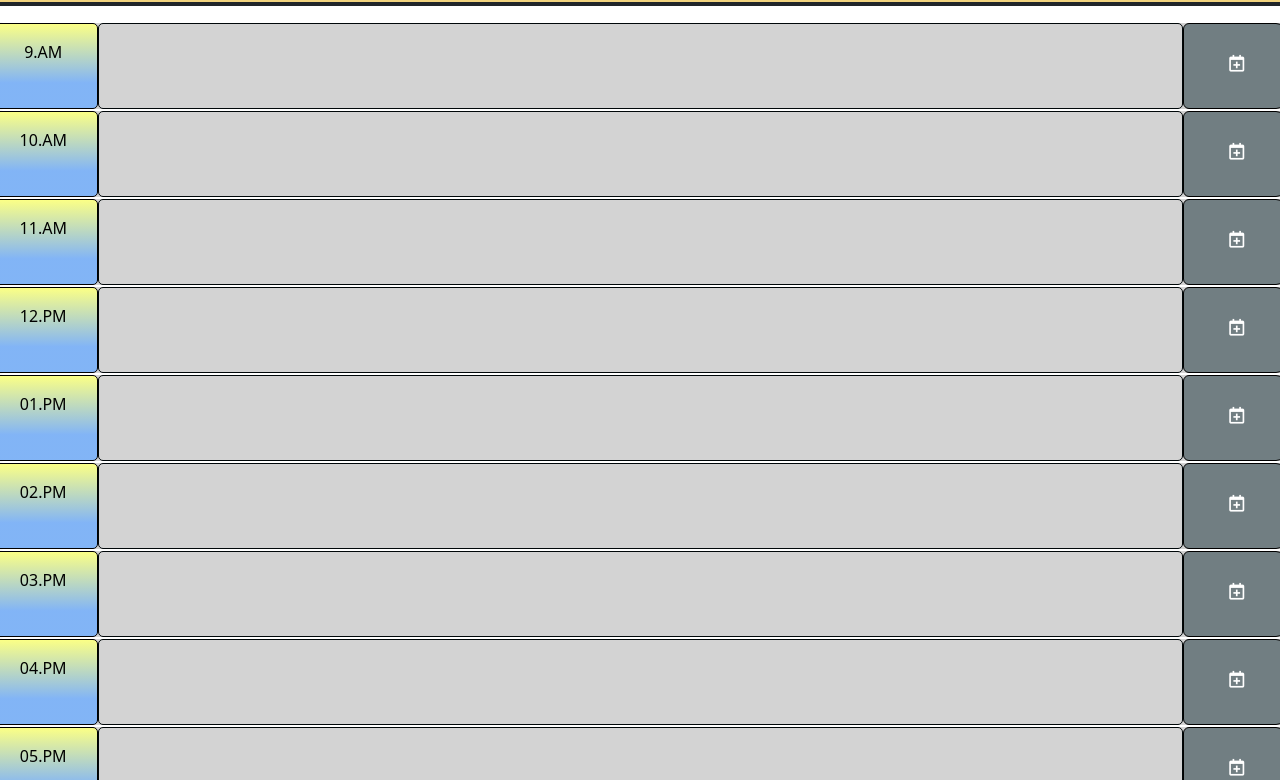
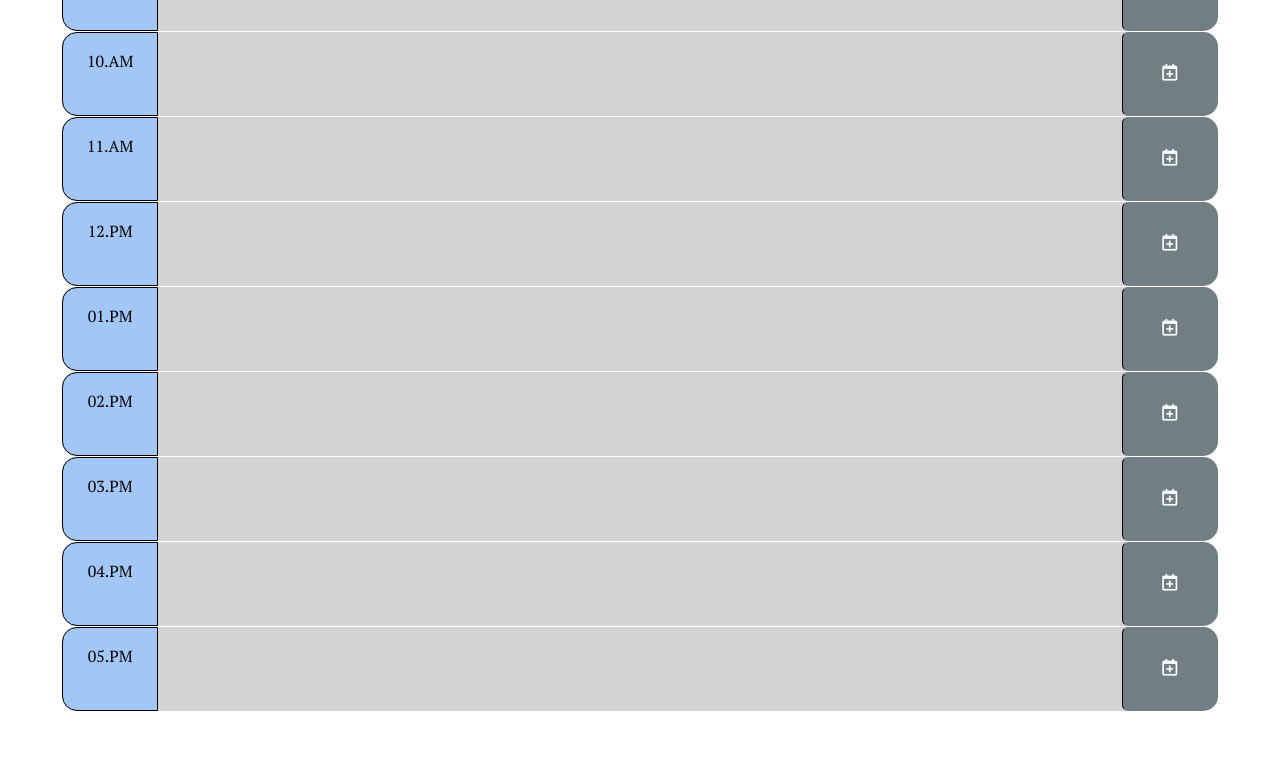
Before and after one commit to NPetkas/work-day-scheduler, a plain HTML site: page index.html in a window 1280 px wide. Shown: the part 208-988 px from the top of the page. After the commit the page ends 919 px from the top, so only its background shows below. Drawn offline with nearby package versions, Linux system fonts and the light colour scheme; a web font is replaced by a local one.

Commit message:
css update

```diff
--- a/Assets/css/style.css
+++ b/Assets/css/style.css
@@ -3,6 +3,7 @@
 /* body styling properties */
 body {
   font-size: 16px;
+  font-family: PT serif;
   scroll-behavior: smooth;
   flex-wrap: wrap;
 }
@@ -11,7 +12,7 @@ body {
 header {
   display: flex;
   top: 0;
-  width: 100.5%;
+  width: 100%;
   justify-content: space-between;
   font-size: 1.5rem;
   background-color: rgb(242, 211, 125);
@@ -20,8 +21,8 @@ header {
 /* text area styling */
 textarea {
   background: transparent;
-  border: 1px solid #000709;
-  border-radius: 5px;
+  border-left: 1px solid black;
+  border: none;
   resize: none;
   color: #000000;
   padding: 6px;
@@ -33,7 +34,6 @@ textarea {
 .calender {
   display: flex;
   flex-direction: column;
-  flex-wrap: wrap;
 }
 
 .description {
@@ -45,16 +45,17 @@ textarea {
 }
 
 .row {
-  border: 1px solid white;
+  border-top: 1px solid white;
 }
 
 .hour {
-  background: linear-gradient(
-    rgb(251, 255, 134),
-		rgba(110, 173, 255, 0.805) 70%);
+  background-color:
+		rgba(151, 196, 254, 0.805);
+    border-top-left-radius: 15px;
+    border-bottom-left-radius: 15px;
   color: #000000;
   border: 1px solid #000000;
-  border-radius: 5px;
+  flex-wrap: wrap;
 }
 
 
@@ -75,9 +76,9 @@ textarea {
 }
  /* save button styling */
 .saveBtn {
-  border: 1px solid black;
   border-top-right-radius: 15px;
   border-bottom-right-radius: 15px;
+  border-left: 1px solid black;
   background-color: #717e82;
   color: rgb(255, 255, 255);
 }
@@ -87,7 +88,7 @@ font-size: 20px;
 }
 
 .saveBtn i:hover {
-  font-size: 30px;
+  font-size: 35px;
   transition: all 0.3s ease-in-out;
 }
 
@@ -95,5 +96,5 @@ font-size: 20px;
 
 /* current time and date orientation */
 #time-display {
-  padding-top: 10px;
+  padding-top: 20px;
 }
--- a/index.html
+++ b/index.html
@@ -8,9 +8,9 @@
 
     <link href='https://unpkg.com/boxicons@2.1.4/css/boxicons.min.css' rel='stylesheet'>
 
-    <link rel="preconnect" href="https://fonts.googleapis.com"/>
-    <link rel="preconnect" href="https://fonts.gstatic.com" crossorigin/>
-    <link href="https://fonts.googleapis.com/css2?family=Anton&family=Bitter:ital,wght@0,100..900;1,100..900&family=Climate+Crisis:YEAR@2033&family=Rubik+Burned&display=swap" rel="stylesheet"/>
+    <link rel="preconnect" href="https://fonts.googleapis.com">
+    <link rel="preconnect" href="https://fonts.gstatic.com" crossorigin>
+    <link href="https://fonts.googleapis.com/css2?family=Anton&family=Bitter:ital,wght@0,100..900;1,100..900&family=Climate+Crisis&family=PT+Serif:ital,wght@0,400;0,700;1,400;1,700&family=Rubik+Burned&display=swap" rel="stylesheet">
 
     <link rel="stylesheet" href="./Assets/css/style.css" />
     <title>Work Day Scheduler</title>
@@ -23,82 +23,82 @@
     <header class="col-12 p-4 mb-3 border-4 border-bottom border-dark text-center">
       <h1 class="display-3">Work Day Scheduler</h1>
       <span id="time-display"></span>
-      <p class="lead">A simple calendar app for scheduling your work day</p>
+      <p class="lead p-4 mb-2">A calendar for scheduling your day</p>
       <p id="currentDay" class="lead"></p>
     </header>
     <div>
 
 <!-- time section -->
-<section class="calender">
+<section class="calender container-lg px-1">
       <div id="hour-9" class="row time-block">
-        <div class="col-1 col-md-1 hour text-center py-3">9.AM</div>
+        <div class="col-2 col-md-1 hour text-center py-3">9.AM</div>
         <textarea class="col-8 col-md-10 description" rows="3"> </textarea>
-        <button class="btn saveBtn col-1 col-md-1" aria-label="save">
-          <i class='bx bx-calendar-plus' ></i>
+        <button class="btn saveBtn col-2 col-md-1" aria-label="save">
+          <i class='bx bx-calendar-plus' aria-hidden="true"></i>
         </button>
       </div>
 
       <div id="hour-10" class="row time-block">
-        <div class="col-1 col-md-1 hour text-center py-3">10.AM</div>
+        <div class="col-2 col-md-1 hour text-center py-3">10.AM</div>
         <textarea class="col-8 col-md-10 description" rows="3"> </textarea>
-        <button class="btn saveBtn col-1 col-md-1" aria-label="save">
-          <i class='bx bx-calendar-plus' ></i>
+        <button class="btn saveBtn col-2 col-md-1" aria-label="save">
+          <i class='bx bx-calendar-plus' aria-hidden="true"></i>
         </button>
       </div>
 
       <div id="hour-11" class="row time-block">
-        <div class="col-1 col-md-1 hour text-center py-3">11.AM</div>
+        <div class="col-2 col-md-1 hour text-center py-3">11.AM</div>
         <textarea class="col-8 col-md-10 description" rows="3"> </textarea>
-        <button class="btn saveBtn col-1 col-md-1" aria-label="save">
-          <i class='bx bx-calendar-plus' ></i>
+        <button class="btn saveBtn col-2 col-md-1" aria-label="save">
+          <i class='bx bx-calendar-plus' aria-hidden="true"></i>
         </button>
       </div>
 
       <div id="hour-12" class="row time-block">
-        <div class="col-1 col-md-1 hour text-center py-3">12.PM</div>
+        <div class="col-2 col-md-1 hour text-center py-3">12.PM</div>
         <textarea class="col-8 col-md-10 description" rows="3"> </textarea>
-        <button class="btn saveBtn col-1 col-md-1" aria-label="save">
-          <i class='bx bx-calendar-plus' ></i>
+        <button class="btn saveBtn col-2 col-md-1" aria-label="save">
+          <i class='bx bx-calendar-plus' aria-hidden="true"></i>
         </button>
       </div>
 
       <div id="hour-13" class="row time-block">
-        <div class="col-1 col-md-1 hour text-center py-3">01.PM</div>
+        <div class="col-2 col-md-1 hour text-center py-3">01.PM</div>
         <textarea class="col-8 col-md-10 description" rows="3"> </textarea>
-        <button class="btn saveBtn col-1 col-md-1" aria-label="save">
-          <i class='bx bx-calendar-plus' ></i>
+        <button class="btn saveBtn col-2 col-md-1" aria-label="save">
+          <i class='bx bx-calendar-plus' aria-hidden="true"></i>
         </button>
       </div>
 
       <div id="hour-14" class="row time-block">
-        <div class="col-1 col-md-1 hour text-center py-3">02.PM</div>
+        <div class="col-2 col-md-1 hour text-center py-3">02.PM</div>
         <textarea class="col-8 col-md-10 description" rows="3"> </textarea>
-        <button class="btn saveBtn col-1 col-md-1" aria-label="save">
-          <i class='bx bx-calendar-plus' ></i>
+        <button class="btn saveBtn col-2 col-md-1" aria-label="save">
+          <i class='bx bx-calendar-plus' aria-hidden="true"></i>
         </button>
       </div>
 
       <div id="hour-15" class="row time-block">
-        <div class="col-1 col-md-1 hour text-center py-3">03.PM</div>
+        <div class="col-2 col-md-1 hour text-center py-3">03.PM</div>
         <textarea class="col-8 col-md-10 description" rows="3"> </textarea>
-        <button class="btn saveBtn col-1 col-md-1" aria-label="save">
-          <i class='bx bx-calendar-plus' ></i>
+        <button class="btn saveBtn col-2 col-md-1" aria-label="save">
+          <i class='bx bx-calendar-plus' aria-hidden="true"></i>
         </button>
       </div>
 
       <div id="hour-16" class="row time-block">
-        <div class="col-1 col-md-1 hour text-center py-3">04.PM</div>
+        <div class="col-2 col-md-1 hour text-center py-3">04.PM</div>
         <textarea class="col-8 col-md-10 description" rows="3"> </textarea>
-        <button class="btn saveBtn col-1 col-md-1" aria-label="save">
-          <i class='bx bx-calendar-plus' ></i>
+        <button class="btn saveBtn col-2 col-md-1" aria-label="save">
+          <i class='bx bx-calendar-plus' aria-hidden="true"></i>
         </button>
       </div>
 
       <div id="hour-17" class="row time-block">
-        <div class="col-1 col-md-1 hour text-center py-3">05.PM</div>
+        <div class="col-2 col-md-1 hour text-center py-3">05.PM</div>
         <textarea class="col-8 col-md-10 description" rows="3"> </textarea>
-        <button class="btn saveBtn col-1 col-md-1" aria-label="save">
-          <i class='bx bx-calendar-plus' ></i>
+        <button class="btn saveBtn col-2 col-md-1" aria-label="save">
+          <i class='bx bx-calendar-plus' aria-hidden="true"></i>
         </button>
       </div>
     </section>
```
